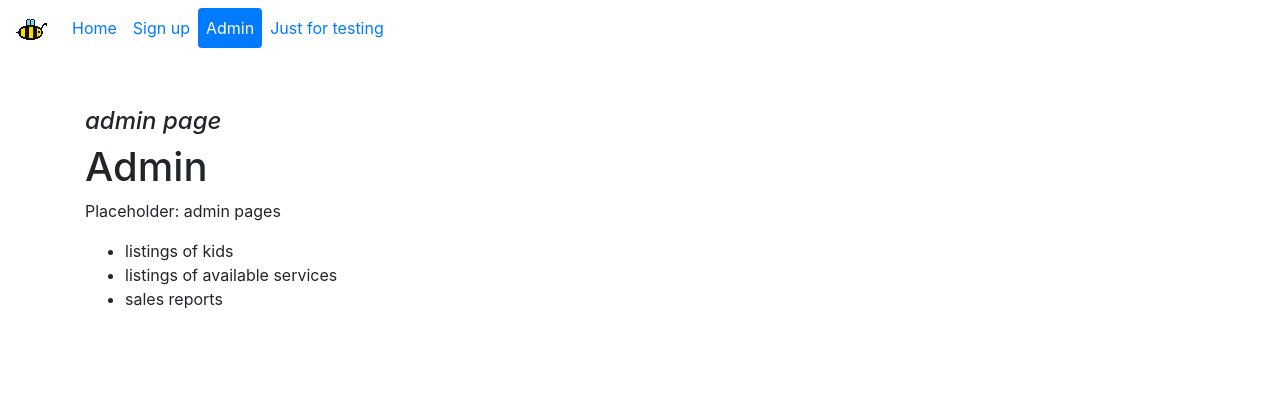
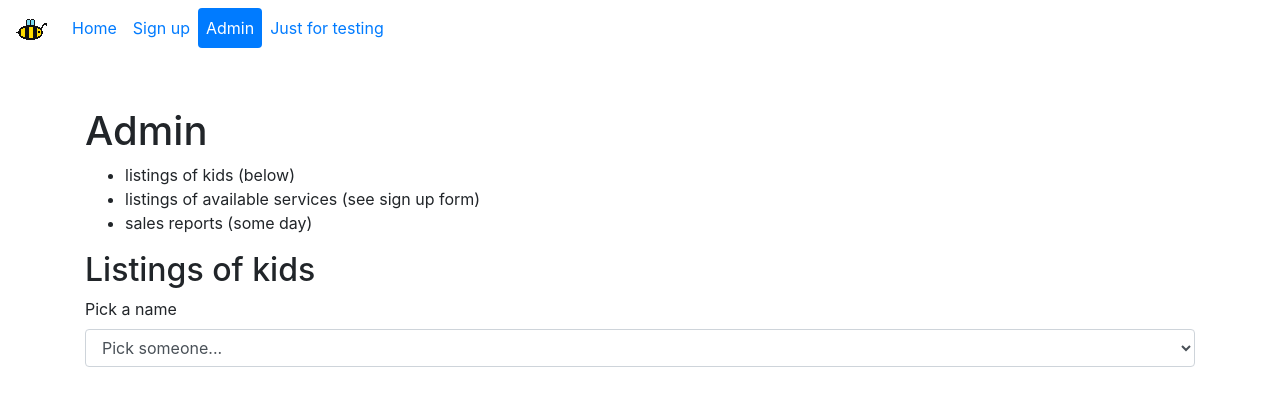
Before and after one commit to CoolidgeCornerSchool/helperbees, a Jekyll site: the page built from admin.html, in a window 1280 px wide. Shown: the top 406 px of the page. Built offline with Jekyll 4.4.1, drawn with Linux system fonts in a browser that asks for light colours; comment, search, counter and statistics services are not loaded.

Commit message:
show listigs of kids on Admin page

```diff
--- a/admin.html
+++ b/admin.html
@@ -4,15 +4,63 @@ title: Admin
 layout: default
 ---
 
-<h4><em>admin page</em></h4>
+<div class="spinner"><i class="fa fa-spin fa-cog"></i></div>
+<div class="alert-box">
+  <div class="success alert alert-success">
+    <p>Success!</p>
+    <button type="button" class="close" data-dismiss="alert" aria-label="Close">
+      <span aria-hidden="true">&times;</span>
+    </button>
+  </div>
+  <div class="fail alert alert-danger">
+    <div>
+      Oops, there was a problem:
+      <div class="reason"></div>
+    </div>
+    <button type="button" class="close" data-dismiss="alert" aria-label="Close">
+      <span aria-hidden="true">&times;</span>
+    </button>
+  </div>
+</div>
 
 <h1>Admin</h1>
 
+<ul>
+  <li>listings of kids (below)</li>
+  <li>listings of available services (see sign up form)</li>
+  <li>sales reports (some day)</li>
+</ul>
 
-<p>Placeholder: admin pages</p>
+<h2>Listings of kids</h2>
 
-<ul>
-  <li>listings of kids</li>
-  <li>listings of available services</li>
-  <li>sales reports</li>
-</ul>
+<form>
+  <div class="form-group">
+    <label for="names">Pick a name</label>
+    <select class="form-control" id="names"
+      ><option>Pick someone...</option></select
+    >
+  </div>
+</form>
+
+<table class="table show_user col-4 d-none">
+  <thead>
+    <tr>
+      <th scope="col">First</th>
+      <th scope="col">Last</th>
+      <th scope="col">Color</th>
+    </tr>
+  </thead>
+  <tbody>
+    <tr>
+      <td class="first"></td>
+      <td class="last"></td>
+      <td class="color"></td>
+    </tr>
+  </tbody>
+</table>
+
+<form id="delete_user" class="show_user d-none">
+  <button class="btn post btn-primary">Delete</button>
+</form>
+
+<script src="assets/js/admin.js"></script>
--- /dev/null
+++ b/assets/js/admin.js
@@ -0,0 +1,82 @@
+$(document).ready(init_page);
+
+const API_BASE_URL = 'https://pxa9qyui26.execute-api.us-east-1.amazonaws.com/dev/';
+
+// This is how jQuery calls a function to initialize the page.
+// It will be executed after all the html, css, and js for the page have been loaded.
+function init_page() {
+  let url = API_BASE_URL + 'user';
+  // get a list of all users from the back end
+  $.getJSON(url, null, on_load_users);
+  // adds the ‘load_user’ callback to the names menu (<SELECT/>)
+  $('#names').change(load_user);
+}
+
+// This is called when the list of all users arrives from the back end.
+// It adds all the OPTION menu items to the names menu.
+function on_load_users(data) {
+  for (var i in data.result) {
+    let user = data.result[i];
+    let name = user.first_name + ' ' + user.last_name;
+    let option = $('<option/>')
+      .attr('value', user.user_id)
+      .text(name);
+    $('#names').append(option);
+  }
+}
+
+// This is called when the names menu changes (see init_page)
+function load_user() {
+  let user_id = $(this).val();
+  if (typeof user_id != 'undefined') {
+    let url = API_BASE_URL + 'user/' + user_id;
+    $.getJSON(url, null, on_load_user);
+  }
+}
+
+// This is called when the data for one user arrives from the back end.
+function on_load_user(data) {
+  console.log('loaded', data);
+  // By default, this table is invisible. Remove the d-none class to make it appear
+  $('.show_user').removeClass('d-none');
+  // Put data into the table
+  $('.show_user .first').text(data.first_name);
+  $('.show_user .last').text(data.last_name);
+  $('.show_user .color').text(data.color);
+  $('#delete_user').on('submit', function(e) {
+    delete_user(data);
+    e.preventDefault();
+  });
+}
+
+function delete_user(data) {
+  console.log('delete... ', data);
+  //user_id = 'myuserid';
+  user_id = data.user_id;
+  url = API_BASE_URL + 'user/' + user_id;
+  console.log('url', url);
+  $.ajax({
+    url: url,
+    type: 'DELETE',
+    success: function(result) {
+      success_msg = 'Kid deleted.';
+      console.log(success_msg);
+      show_alert({ result: 'success' });
+    },
+  });
+}
+
+function show_alert(result_struct) {
+  $('.spinner').hide();
+  $('.alert-box').show();
+  var result = result_struct.result;
+  if (result == 'success') {
+    $('.alert-box .fail').hide();
+    $('.alert-box .success').show();
+  } else {
+    $('.alert-box .success').hide();
+    $('.alert-box .fail').show();
+    $('.alert-box .fail .reason').html(result);
+  }
+  return false;
+}
```
Also changed, not shown: 1 other file.
